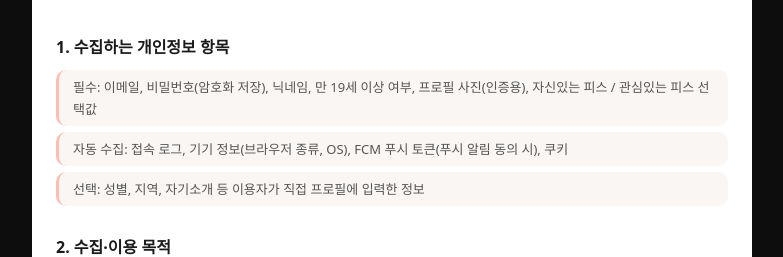
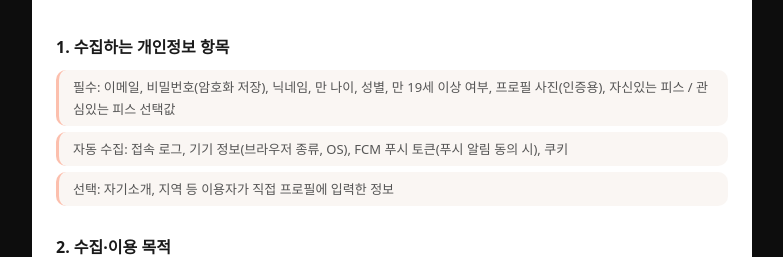
Before and after one commit to yhs902001-del/mypiece-app, a Next.js app: page /privacy in a window 1280 px wide. Shown: the part 241-498 px from the top of the page, without its empty margins (248-1031 px from the left). Built offline with nearby package versions, Linux system fonts and the light colour scheme.

Commit message:
privacy.js 필수 수집 항목 업데이트 — 나이·성별 필수로 변경 반영
Co-Authored-By: Claude Sonnet 4.6 <noreply@anthropic.com>

```diff
--- a/pages/privacy.js
+++ b/pages/privacy.js
@@ -11,9 +11,9 @@ const CONTENT = {
       {
         h: "1. 수집하는 개인정보 항목",
         b: [
-          "필수: 이메일, 비밀번호(암호화 저장), 닉네임, 만 19세 이상 여부, 프로필 사진(인증용), 자신있는 피스 / 관심있는 피스 선택값",
+          "필수: 이메일, 비밀번호(암호화 저장), 닉네임, 만 나이, 성별, 만 19세 이상 여부, 프로필 사진(인증용), 자신있는 피스 / 관심있는 피스 선택값",
           "자동 수집: 접속 로그, 기기 정보(브라우저 종류, OS), FCM 푸시 토큰(푸시 알림 동의 시), 쿠키",
-          "선택: 성별, 지역, 자기소개 등 이용자가 직접 프로필에 입력한 정보",
+          "선택: 자기소개, 지역 등 이용자가 직접 프로필에 입력한 정보",
         ],
       },
       {
@@ -110,9 +110,9 @@ const CONTENT = {
       {
         h: "1. Information We Collect",
         b: [
-          "Required: Email, password (stored hashed), nickname, age 19+ confirmation, profile photos (for verification), selected pieces and interests",
+          "Required: Email, password (stored hashed), nickname, age (numeric), gender, age 19+ confirmation, profile photos (for verification), selected pieces and interests",
           "Automatically collected: access logs, device info (browser, OS), FCM push tokens (if permitted), cookies",
-          "Optional: gender, region, bio, and other profile details you provide",
+          "Optional: bio, region, and other profile details you provide",
         ],
       },
       {
```
